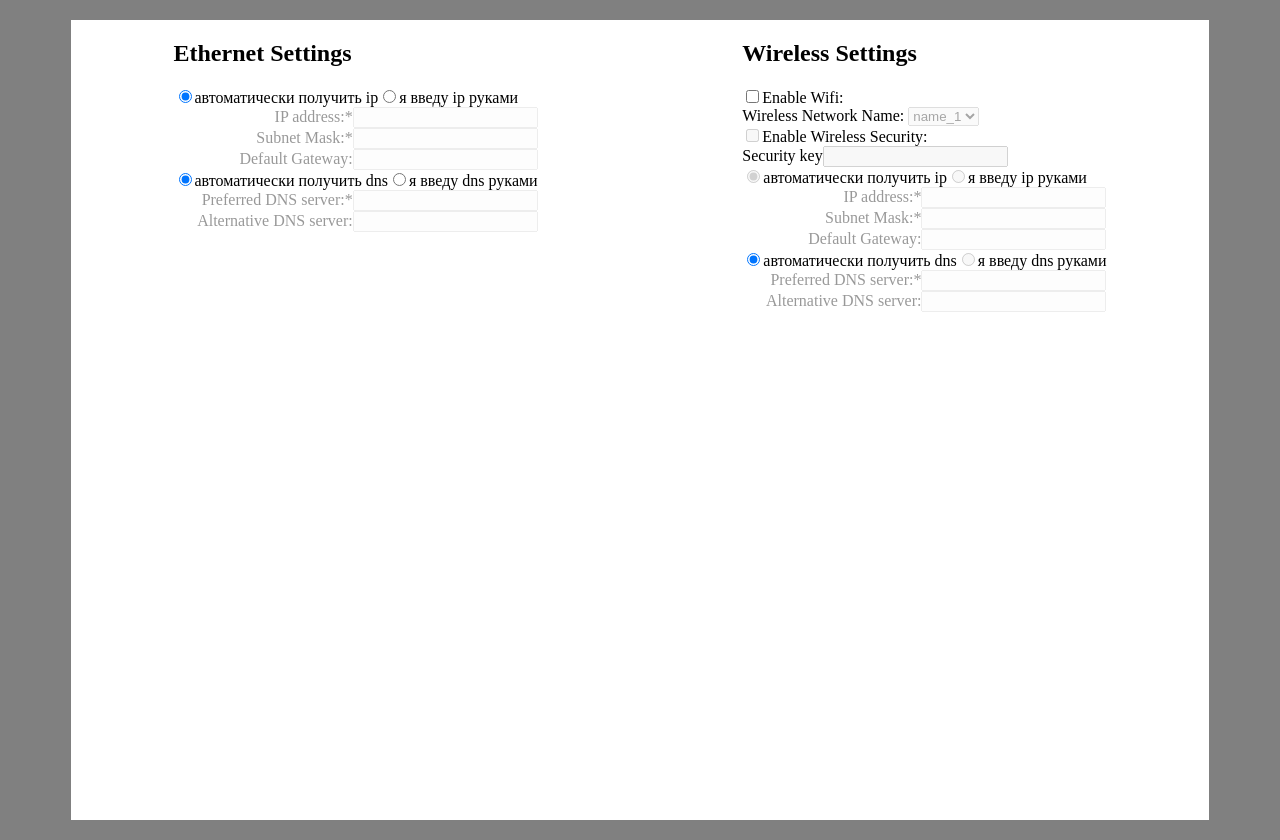
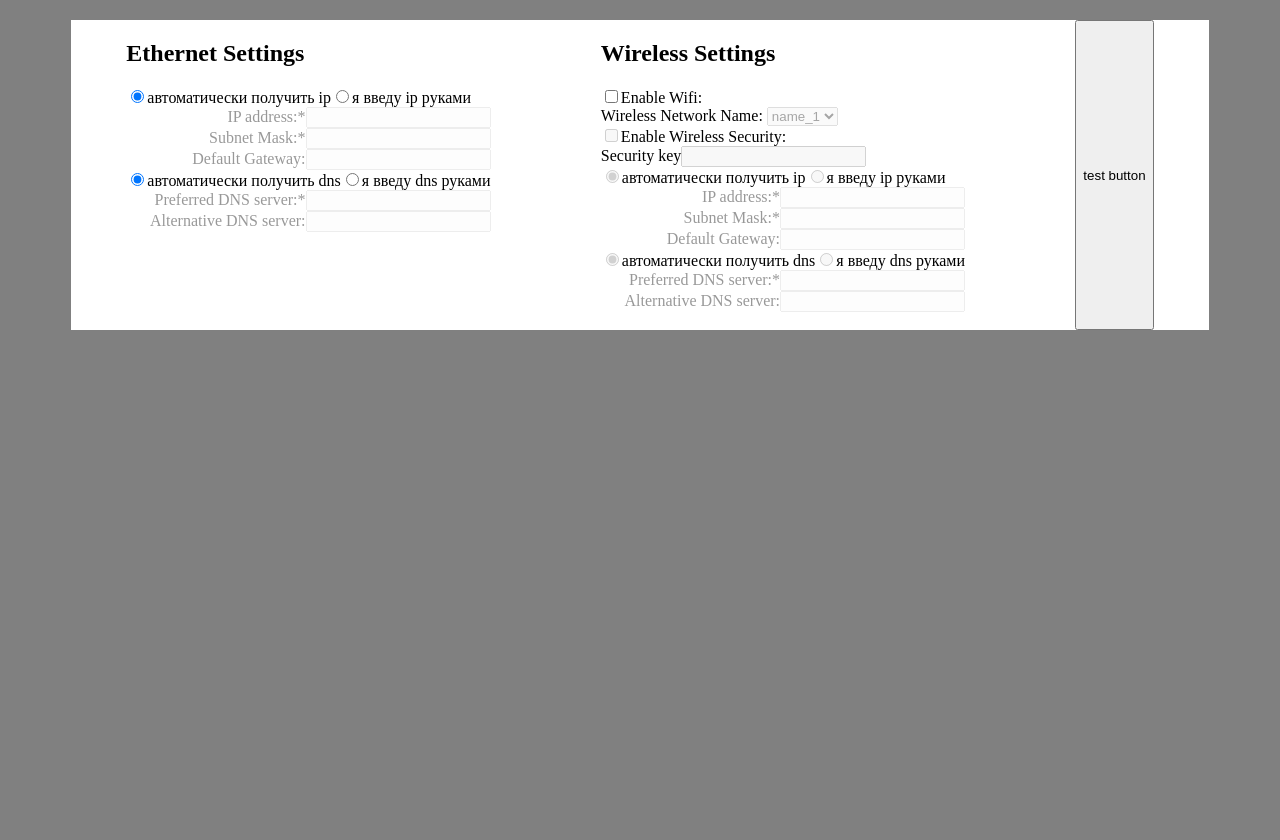
Before and after one commit to Gramded/test-task-React, a React (Create React App) app: page / in a window 1280 px wide. After the commit the page ends 800 px from the top, so only its background shows below. Built offline with nearby package versions, Linux system fonts and the light colour scheme.

Commit message:
03.03 готовы формы и получение данных с них пофикшен баг с отстованием символа доделать свич кейсы, прикрутить regex

```diff
--- a/src/components/App.css
+++ b/src/components/App.css
@@ -6,7 +6,7 @@ body {
   display: flex;
   justify-content: space-around;
   width: 90%;
-  height: 800px;
+  height: 310px;
   margin: 20px auto;
   background-color: white;
 }
--- a/src/components/App.js
+++ b/src/components/App.js
@@ -5,16 +5,79 @@ import Wireless from  './Wireless/Wireless';
 
 export default class App extends React.Component{
 
+    settings = {
+        ethernet_ip: {
+        ethernet_ip_mod: 'auto',
+        ethernet_ip_address: 'auto',
+        ethernet_ip_mask: 'auto',
+        ethernet_ip_gateway: 'auto'
+        },
+        ethernet_dns: {
+        ethernet_dns_mod: 'auto',
+        ethernet_dns_preferred: 'auto',
+        ethernet_dns_alternative: 'auto'
+        },
+        wir_state: 'false',
+        wifi_ip: undefined,
+        wifi_dns: undefined};
+
 
     dataToState = (id, value) => {
-        console.log(id, value);
+        switch (id) {
+            case "eth_ip_address":
+                this.settings.ethernet_ip.ethernet_ip_address = value;
+                break;
+            case "eth_ip_subnet_mask":
+                this.settings.ethernet_ip.ethernet_ip_mask = value;
+                break;
+            case "wir_ip_address":
+                this.settings.wifi_ip.wifi_ip_address = value;
+                break;
+            default:
+                console.log(id, value);
+        }
+    };
+
+    test_json = () => {console.log(JSON.stringify(this.settings))};
+
+    dataInputMode = (text) => {
+        console.log(text);
+    };
+
+    dataWirMod = (text) => {
+        console.log(text)
+        if (text == 'wir_mod_false') {
+            this.settings.wir_state = 'false';
+            this.settings.wifi_ip = undefined;
+            this.settings.wifi_dns = undefined;
+            console.log('false');
+        } else if (text == 'wir_mod_true') {
+            this.settings.wir_state = 'true';
+            this.settings.wifi_ip = {
+                wifi_ip_mod: 'auto',
+                wifi_ip_address: 'auto',
+                wifi_ip_mask: 'auto',
+                wifi_ip_gateway: 'auto'
+            };
+            this.settings.wifi_dns = {
+                wifi_dns_mod: 'auto',
+                wifi_dns_preferred: 'auto',
+                wifi_dns_alternative: 'auto'
+            };
+        }
     };
 
     render() {
         return (
             <div className="app">
-            <Ethernet dataToState={this.dataToState}/>
-            <Wireless dataToState={this.dataToState}/>
+            <Ethernet
+                dataInputMode={this.dataInputMode}
+                dataToState={this.dataToState}/>
+            <Wireless
+                dataInputMode={this.dataInputMode}
+                dataWirMod={this.dataWirMod}
+                dataToState={this.dataToState}/>
+            <button onClick={this.test_json}>test button</button>
             </div>
         )
     }
--- a/src/components/Dnsform/Dnsform.js
+++ b/src/components/Dnsform/Dnsform.js
@@ -4,28 +4,17 @@ import './Dnsform.css';
 
 export default class Dnsform extends React.Component{
 
-    state = {mode: "automate"};
     name = 'name';
-    wifi_mod = false;
+    wifi_mod_dns = false;
+    state = {auto_mod: true, wifi_mod: this.wifi_mod_dns};
 
-    onModeChange = (event) => {
-        this.setState({mode: event.target.value});
-        this.inputDisabler(event)
+    onModeChange = () => {
+        this.setState({auto_mod: !this.state.auto_mod, wifi_mod: this.props.wifi_mod_dns});
+        setTimeout(() => {if (this.state.wifi_mod == true) {this.props.updateDataDNS(this.state.auto_mod)}}, 100);
+        setTimeout(() => {console.log(this.state)}, 100);
+        this.props.dataInputMode(`auto_mode_${this.props.name}_${!this.state.auto_mod}`)
     };
 
-    inputDisabler () {
-        let test = document.getElementById(`${this.props.name}_1`).childNodes;
-        console.log(this.state);
-        if (this.state.mode === "automate") {
-            test.forEach((item) => {
-                item.control.removeAttribute('disabled');
-            })
-        } else {
-            for (let i = 0; i < test.length; i++) {
-                test[i].control.setAttribute('disabled', "true")
-            }
-        }
-    };
 
     render() {
         return (
@@ -36,6 +25,7 @@ export default class Dnsform extends React.Component{
                            name={this.props.name}
                            defaultChecked
                            value="automate"
+                           disabled={this.props.wifi_mod}
                            onChange={this.onModeChange}/>
                     автоматически получить dns
                 </label>
@@ -50,17 +40,19 @@ export default class Dnsform extends React.Component{
                 </label>
                 <div
                     id={this.props.name + "_1"}
-                    className={this.state.mode === "automate" ?  "ip-form_inputs disabled" : 'ip-form_inputs'}>
+                    className={this.state.auto_mod === true ?  "ip-form_inputs disabled" : 'ip-form_inputs'}>
                     <Input
                         text={'Preferred DNS server'}
                         id={`${this.props.name}_preferred`}
                         important
+                        disabled={this.state.auto_mod}
                         dataToState={this.props.dataToState}
                         class_name={"test-class2"}/>
                     <Input
                         text={'Alternative DNS server'}
                         id={`${this.props.name}_alternative`}
                         dataToState={this.props.dataToState}
+                        disabled={this.state.auto_mod}
                         class_name={"test-class2"}/>
                 </div>
             </div>
--- a/src/components/Ethernet/Ethernet.js
+++ b/src/components/Ethernet/Ethernet.js
@@ -9,8 +9,14 @@ export default class Ethernet extends React.Component{
         return (
             <div>
                 <h2>Ethernet Settings</h2>
-                <Ipform name={'eth_ip'} dataToState={this.props.dataToState}/>
-                <Dnsform name={'eth_dns'} dataToState={this.props.dataToState}/>
+                <Ipform name={'eth_ip'}
+                        wifi_mod_ip={'off'}
+                        dataInputMode={this.props.dataInputMode}
+                        dataToState={this.props.dataToState}/>
+                <Dnsform name={'eth_dns'}
+                         wifi_mod_dns={'off'}
+                         dataInputMode={this.props.dataInputMode}
+                         dataToState={this.props.dataToState}/>
             </div>
         )
     }
--- a/src/components/Input/Input.js
+++ b/src/components/Input/Input.js
@@ -7,8 +7,9 @@ const Input = ({text, id, important=false, dataToState, textType=false, class_na
 
     const onChangeHandler = (event) => {
         setValue(event.target.value);
-        dataToState(id, value);
+        dataToState(id, event.target.value);
     };
+
 
     return (
     <label htmlFor={id}>
--- a/src/components/Ipform/Ipform.js
+++ b/src/components/Ipform/Ipform.js
@@ -6,18 +6,19 @@ export default class Ipform extends React.Component{
 
     name = "name";
     wifi_mod_ip = false;
-    state = {mode_on_of: true, wifi_mod: this.wifi_mod_ip};
+    state = {auto_mod: true, wifi_mod: this.wifi_mod_ip};
+    // dataTest;
 
 
 
     onModeChange = () => {
-
-        this.setState({mode_on_of: !this.state.mode_on_of, wifi_mod: this.props.wifi_mod_ip});
-        setTimeout(() => {this.state.wifi_mod == true ? this.props.updateDataIp(this.state.mode_on_of) : console.log('hi')}, 100)
-        setTimeout(() => {console.log(this.state)}, 100)
+        this.setState({auto_mod: !this.state.auto_mod, wifi_mod: this.props.wifi_mod_ip});
+        setTimeout(() => {if (this.state.wifi_mod == true) {this.props.updateDataIp(this.state.auto_mod)}}, 100);
+        setTimeout(() => {console.log(this.state)}, 100);
         // (if (this.state.wifi_mod == true) {
-        //     this.props.updateDataIp(this.state.mode_on_of);
+        //     this.props.updateDataIp(this.state.auto_mod);
         // }
+        this.props.dataInputMode(`auto_mod_${this.props.name}_${!this.state.auto_mod}`);
     };
 
 
@@ -45,20 +46,20 @@ export default class Ipform extends React.Component{
             </label>
             <div
                 id={this.props.name + "_1"}
-                className={this.state.mode_on_of === true ?  "ip-form_inputs disabled" : 'ip-form_inputs'}>
+                className={this.state.auto_mod === true ?  "ip-form_inputs disabled" : 'ip-form_inputs'}>
                 <Input text={'IP address'}
                        id={`${this.props.name}_address`}
                        important
-                       disabled={this.state.mode_on_of}
+                       disabled={this.state.auto_mod}
                        dataToState={this.props.dataToState} />
                 <Input text={'Subnet Mask'}
                        id={`${this.props.name}_subnet_mask`}
                        important
-                       disabled={this.state.mode_on_of}
+                       disabled={this.state.auto_mod}
                        dataToState={this.props.dataToState} />
                 <Input text={"Default Gateway"}
                        id={`${this.props.name}_def_get`}
-                       disabled={this.state.mode_on_of}
+                       disabled={this.state.auto_mod}
                        dataToState={this.props.dataToState} textType />
             </div>
         </div>
--- a/src/components/Wireless/Wireless.js
+++ b/src/components/Wireless/Wireless.js
@@ -16,20 +16,36 @@ export default class Wireless extends React.Component{
         setTimeout( () => {console.log(this.state)}, 100);
         this.setState({wifi: !this.state.wifi});
         setTimeout( () => {this.updateDataIp(!this.state.ip_form)}, 100);
-        let bug_fix = document.getElementById('wir_ip_1').childNodes;
+        setTimeout( () => {this.updateDataDNS(!this.state.dns_form)}, 100);
+        let bug_fix_ip = document.getElementById('wir_ip_1').childNodes;
+        let bug_fix_dns = document.getElementById('wir_dns_1').childNodes;
         if (this.state.wifi === true) {
-            bug_fix.forEach((item) => {
+            bug_fix_ip.forEach((item) => {
                 item.control.setAttribute("disabled", 'true')
             })
         } else if (this.state.wifi !== true && this.state.ip_form === true) {
-            bug_fix.forEach((item) => {
+            bug_fix_ip.forEach((item) => {
                 item.control.removeAttribute("disabled")
             })
         }
+        if (this.state.wifi === true) {
+            bug_fix_dns.forEach((item) => {
+                item.control.setAttribute("disabled", 'true')
+            })
+        } else if (this.state.wifi !== true && this.state.dns_form === true) {
+            bug_fix_dns.forEach((item) => {
+                item.control.removeAttribute("disabled")
+            })
+        }
+        this.props.dataWirMod(`wir_mod_${!this.state.wifi}`);
     };
 
     updateDataIp = (arg) => {
         this.setState( { ip_form: arg });
+    };
+
+    updateDataDNS = (arg) => {
+        this.setState( { dns_form: arg });
     };
 
 
@@ -47,10 +63,13 @@ export default class Wireless extends React.Component{
                         wifi_mod={!this.state.wifi}
                         wifi_mod_ip={this.state.wifi}
                         updateDataIp={this.updateDataIp}
+                        dataInputMode={this.props.dataInputMode}
                         dataToState={this.props.dataToState}/>
                 <Dnsform name={"wir_dns"}
                          wifi_mod={!this.state.wifi}
-                         updateDataIp={this.updateDataIp}
+                         wifi_mod_dns={this.state.wifi}
+                         dataInputMode={this.props.dataInputMode}
+                         updateDataDNS={this.updateDataDNS}
                          dataToState={this.props.dataToState}/>
             </div>
         )
```
